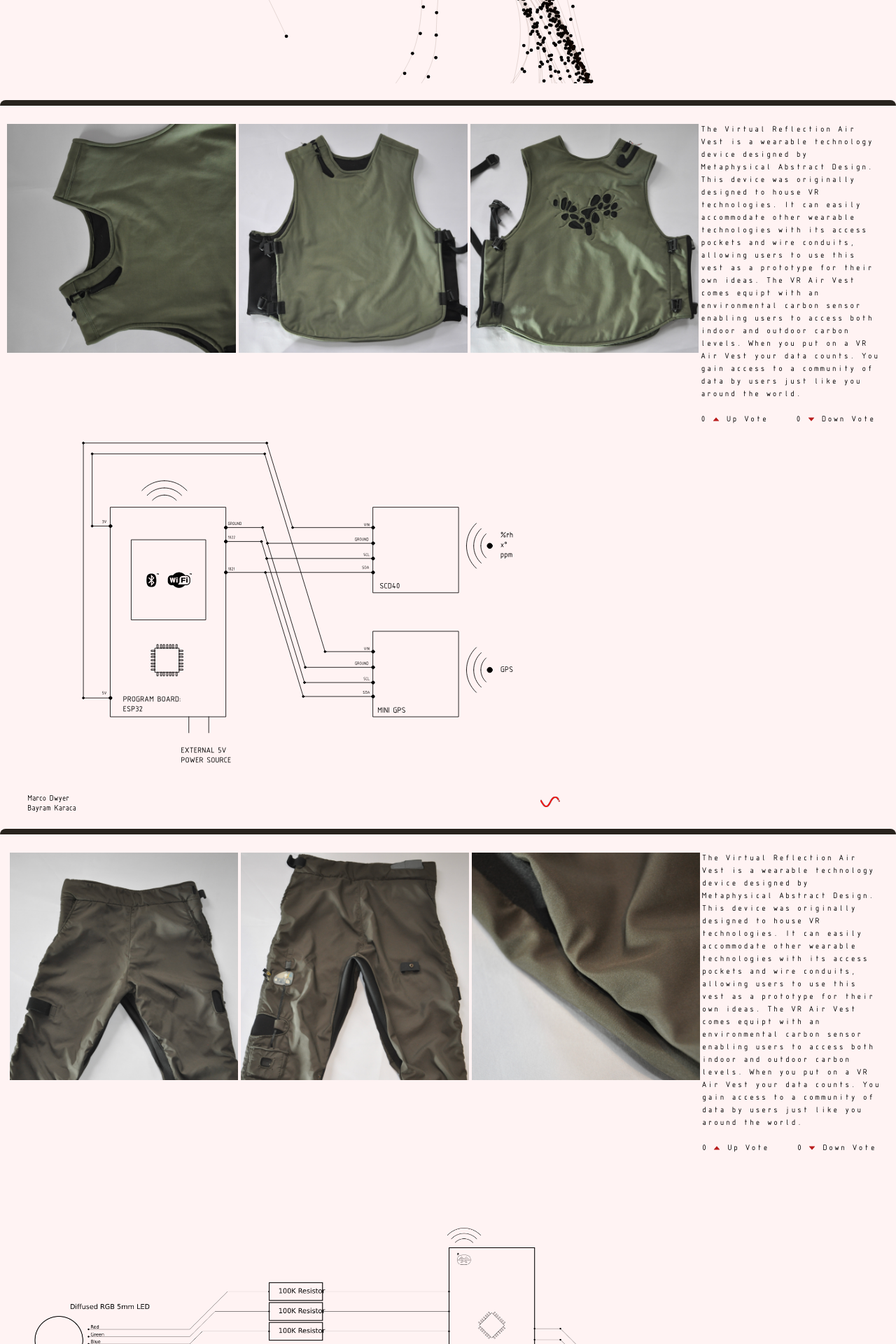
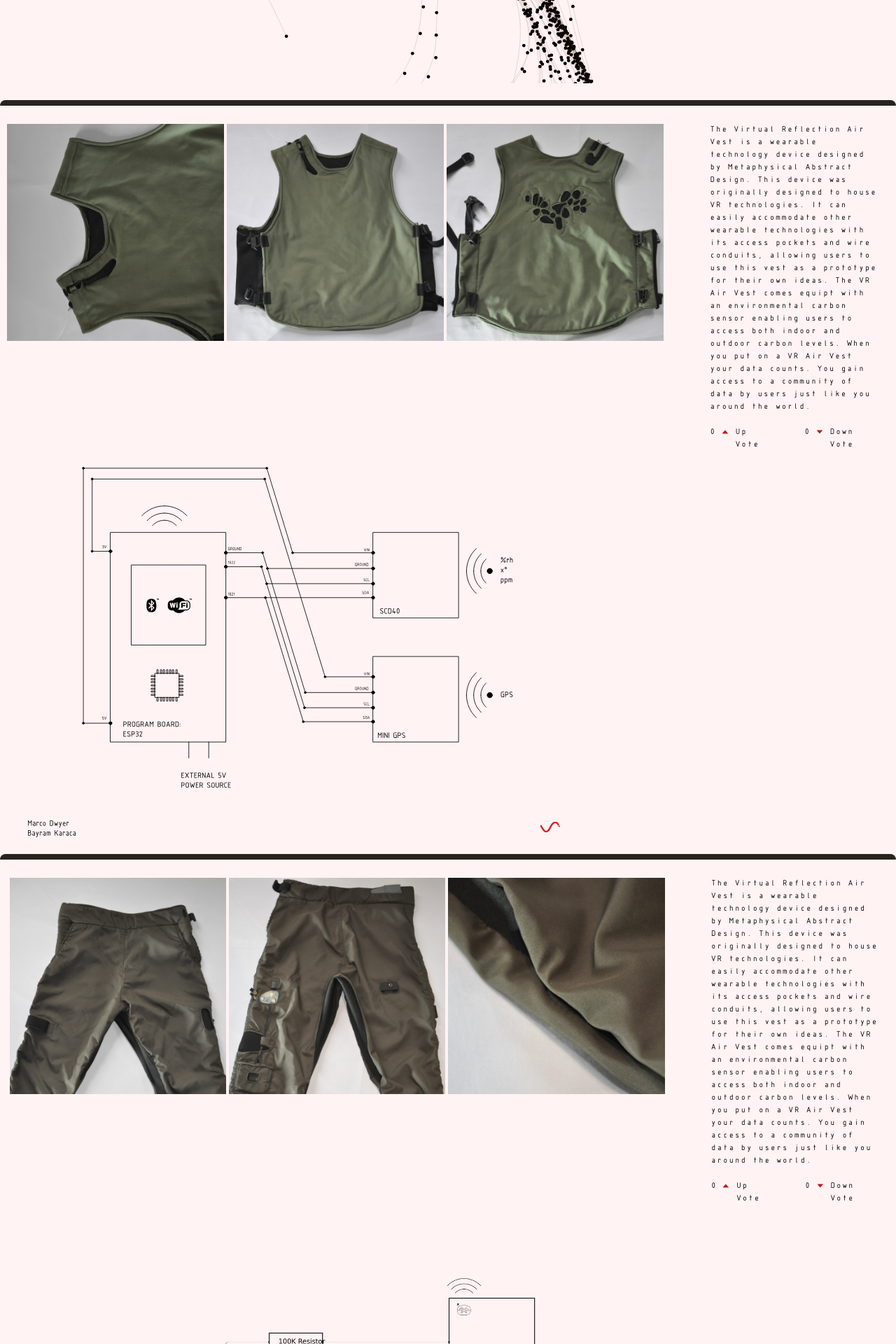
Before and after one commit to Rmartinez75/MAD_PROJECT, a Next.js app: page / in a window 1280 px wide. Shown: the part 573-2493 px from the top of the page at 70% size. Built offline with nearby package versions, Linux system fonts and the light colour scheme.

Commit message:
Still messing with positions

```diff
--- a/components/PantsComp.jsx
+++ b/components/PantsComp.jsx
@@ -15,7 +15,7 @@ function PantsComp() {
         <div className='p-0.5 rounded-xl'>
             <Image src='/assets/images/DSC_0110.jpeg' alt='VEST-3' width={400} height={250} />
         </div>
-        <div className='box-content h-auto w-1/4 ml-auto mr-5' style={{fontSize: '12px'}}>
+        <div className='box-content h-auto w-1/4 ml-[5%] mr-5' style={{fontSize: '12px'}}>
             The Virtual Reflection Air Vest is a wearable technology device designed by Metaphysical Abstract Design. This device was originally designed to house VR technologies. It can easily accommodate other wearable technologies with its access pockets and wire conduits, allowing users to use this vest as a prototype for their own ideas. The VR Air Vest comes equipt with an environmental carbon sensor enabling users to access both indoor and outdoor carbon levels. When you put on a VR Air Vest your data counts. You gain access to a community of data by users just like you around the world.
           <br />
           <br />
--- a/components/VestComp.jsx
+++ b/components/VestComp.jsx
@@ -16,7 +16,7 @@ function VestComp() {
         <div className='p-0.5 rounded-xl'>
             <Image src='/assets/images/DSC_0071.jpeg' alt='VEST-3' width={400} height={250} />
         </div>
-        <div className='box-content h-auto w-1/4 ml-auto mr-5'>
+        <div className='box-content h-auto w-1/4 ml-[5%] mr-5'>
           <div style={{fontSize: '12px'}}>
           The Virtual Reflection Air Vest is a wearable technology device designed by Metaphysical Abstract Design. This device was originally designed to house VR technologies. It can easily accommodate other wearable technologies with its access pockets and wire conduits, allowing users to use this vest as a prototype for their own ideas. The VR Air Vest comes equipt with an environmental carbon sensor enabling users to access both indoor and outdoor carbon levels. When you put on a VR Air Vest your data counts. You gain access to a community of data by users just like you around the world.
           <br />
```
